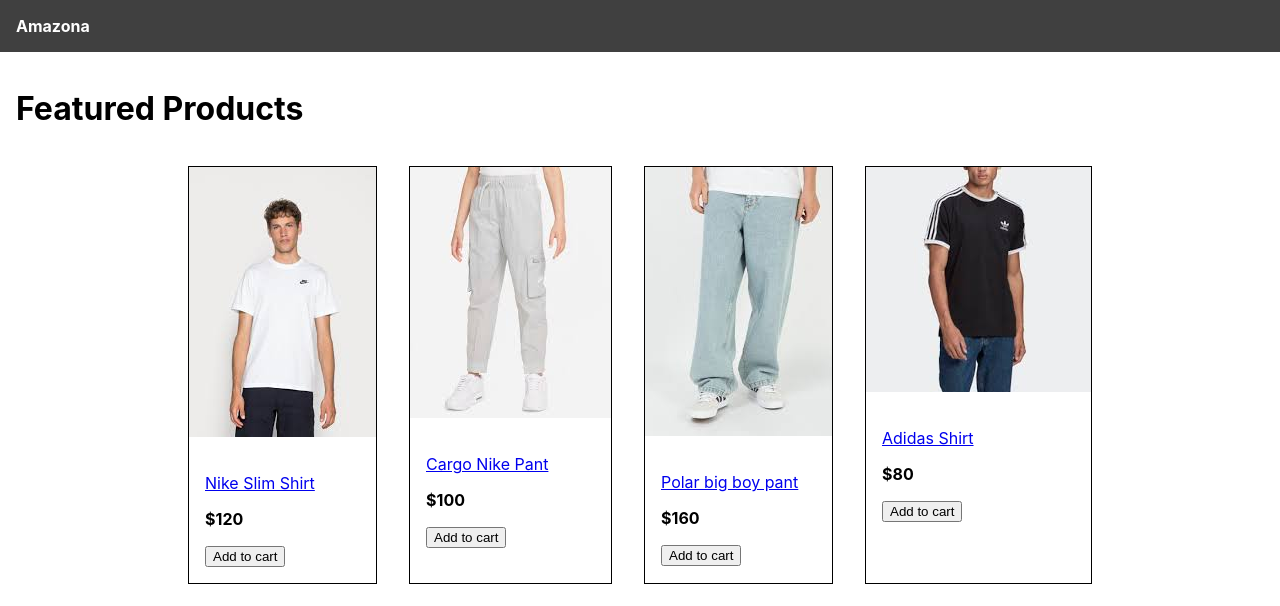
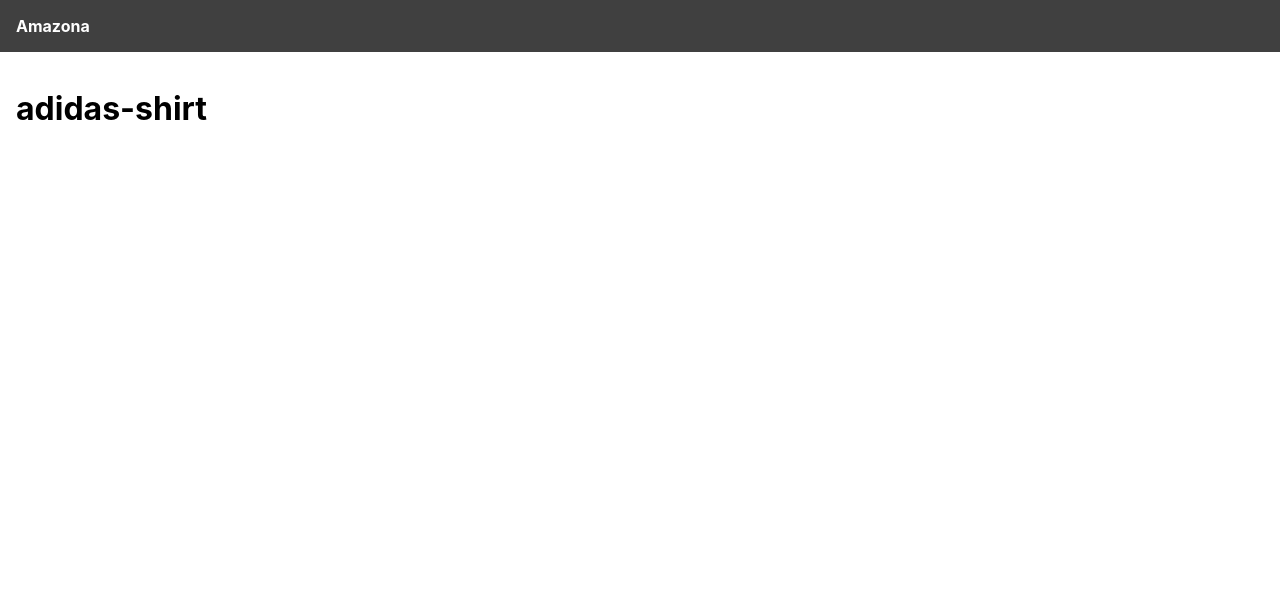
Before and after one commit to meihdimtg/amazona, a React (Create React App) app in the folder amazona/frontend/: page /product/adidas-shirt in a window 1280 px wide. Shown: the top 606 px of the page. Built offline with nearby package versions, Linux system fonts and the light colour scheme.

Commit message:
Video-07-Create-NodeJS

```diff
--- a/amazona/frontend/src/App.js
+++ b/amazona/frontend/src/App.js
@@ -1,35 +1,24 @@
 import logo from './logo.svg';
 import './App.css';
-import data from './data';
+import { BrowserRouter, Routes, Route, Link } from 'react-router-dom';
+import HomeScreen from './screens/HomeScreen';
+import ProductScreen from './screens/ProductScreen';
 
 function App() {
   return (
+    <BrowserRouter>
       <div>
         <header>
-        <a href="/">Amazona</a>
+          <Link to="/">Amazona</Link>
         </header>
         <main>
-        <h1>Featured Products</h1>
-        <div className="products">
-          {data.products.map((product) => (
-            <div className="product" key={product.slug}>
-              <a href={`/product/${product.slug}`}>
-                <img src={product.image} alt={product.name} />
-              </a>
-              <div className="product-info">
-                <a href={`/product/${product.slug}`}>
-                  <p>{product.name}</p>
-                </a>
-                <p>
-                  <strong>${product.price}</strong>
-                </p>
-                <button>Add to cart</button>
-              </div>
-            </div>
-          ))}
-        </div>
+          <Routes>
+            <Route path="/product/:slug" element={<ProductScreen />} />
+            <Route path="/" element={<HomeScreen />} />
+          </Routes>
         </main>
       </div>
+    </BrowserRouter>
   );
 }
 
--- /dev/null
+++ b/amazona/frontend/src/screens/HomeScreen.js
@@ -0,0 +1,30 @@
+import { Link } from 'react-router-dom';
+import data from '../data';
+
+function HomeScreen() {
+  return (
+    <div>
+      <h1>Featured Products</h1>
+      <div className="products">
+        {data.products.map((product) => (
+          <div className="product" key={product.slug}>
+            <Link to={`/product/${product.slug}`}>
+              <img src={product.image} alt={product.name} />
+            </Link>
+            <div className="product-info">
+              <Link to={`/product/${product.slug}`}>
+                <p>{product.name}</p>
+              </Link>
+              <p>
+                <strong>${product.price}</strong>
+              </p>
+              <button>Add to cart</button>
+            </div>
+          </div>
+        ))}
+      </div>
+    </div>
+  );
+}
+
+export default HomeScreen;
--- /dev/null
+++ b/amazona/frontend/src/screens/ProductScreen.js
@@ -0,0 +1,12 @@
+import { useParams } from 'react-router-dom';
+
+function ProductScreen() {
+  const params = useParams();
+  const { slug } = params;
+  return (
+    <div>
+      <h1>{slug}</h1>
+    </div>
+  );
+}
+export default ProductScreen;
```
Also changed, not shown: amazona/frontend/package.json (+7 -0 lines), 2 other files (tests, documents, lock files or other folders). Lines whose indentation alone changed are shown as unchanged.
